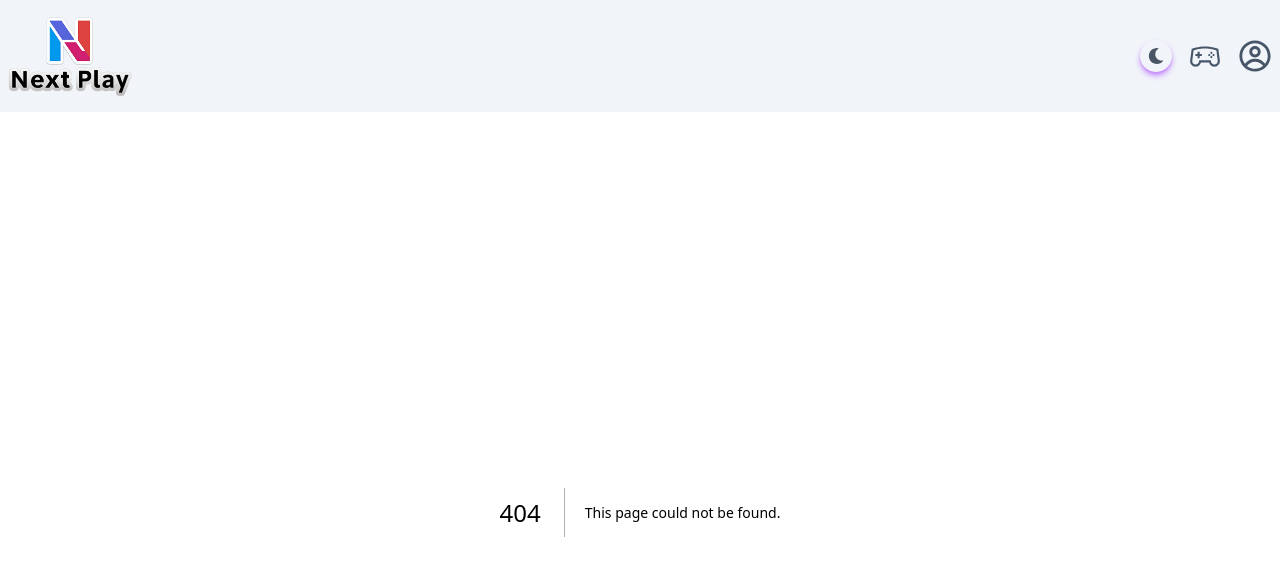
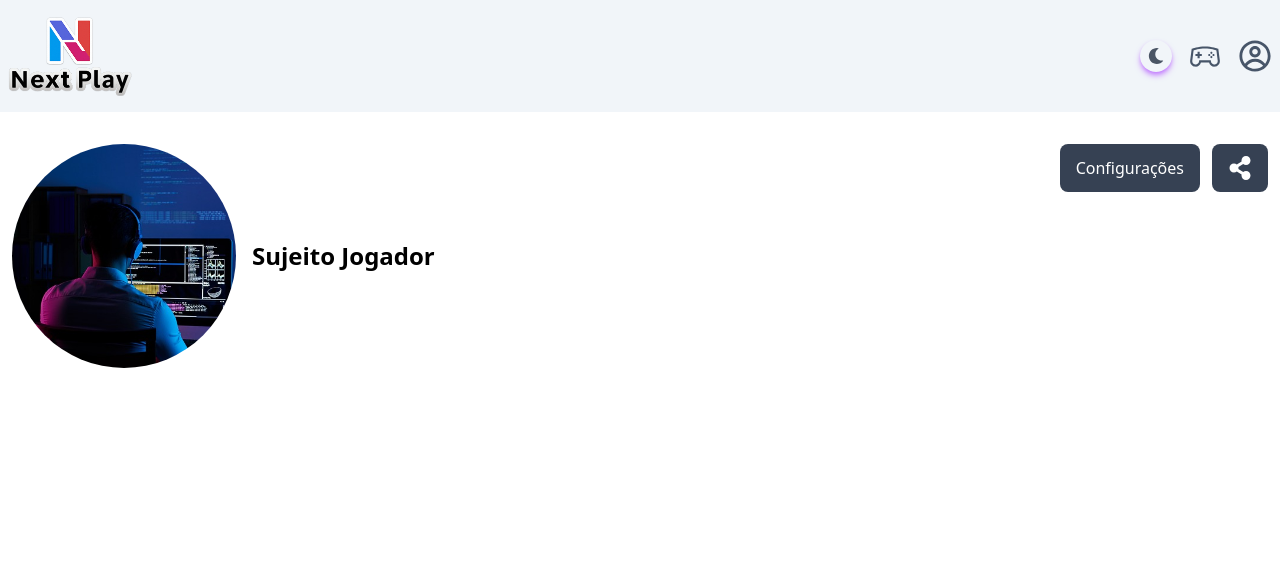
Before and after one commit to christopher-salomao/next-play, a Next.js app: page /perfil in a window 1280 px wide. Before the commit this address had no page. Shown: the top 576 px of the page. Built offline with nearby package versions, Linux system fonts and the light colour scheme.

Commit message:
feat: estrurua inicial da página de perfil criada

```diff
--- /dev/null
+++ b/src/app/perfil/page.tsx
@@ -0,0 +1,33 @@
+import { Container } from "@/components/container";
+import Image from "next/image";
+import { FaShareAlt } from "react-icons/fa"
+
+export default function Perfil() {
+  return (
+    <main>
+      <Container>
+        <section className="mt-8 mb-6 flex flex-col items-center justify-between relative gap-3 sm:flex-row">
+          <div className="w-full flex items-center gap-4 flex-col sm:flex-row justify-center sm:justify-normal">
+            <div className="rounded-full w-56 h-56 relative">
+              <Image
+                src="/user.png"
+                alt="Foto de perfil do usuário"
+                fill
+                className="rounded-full w-56 h-56 object-cover"
+              />
+            </div>
+            <h1 className="font-bold text-2xl">Sujeito Jogador</h1>
+          </div>
+          <div className="text-white sm:absolute top-0 right-0 flex items-center justify-center gap-3">
+            <button className="bg-gray-700 px-4 py-3 rounded-lg">
+              Configurações
+            </button>
+            <button className="bg-gray-700 px-4 py-3 rounded-lg">
+              <FaShareAlt size={24} />
+            </button>
+          </div>
+        </section>
+      </Container>
+    </main>
+  );
+}
```
